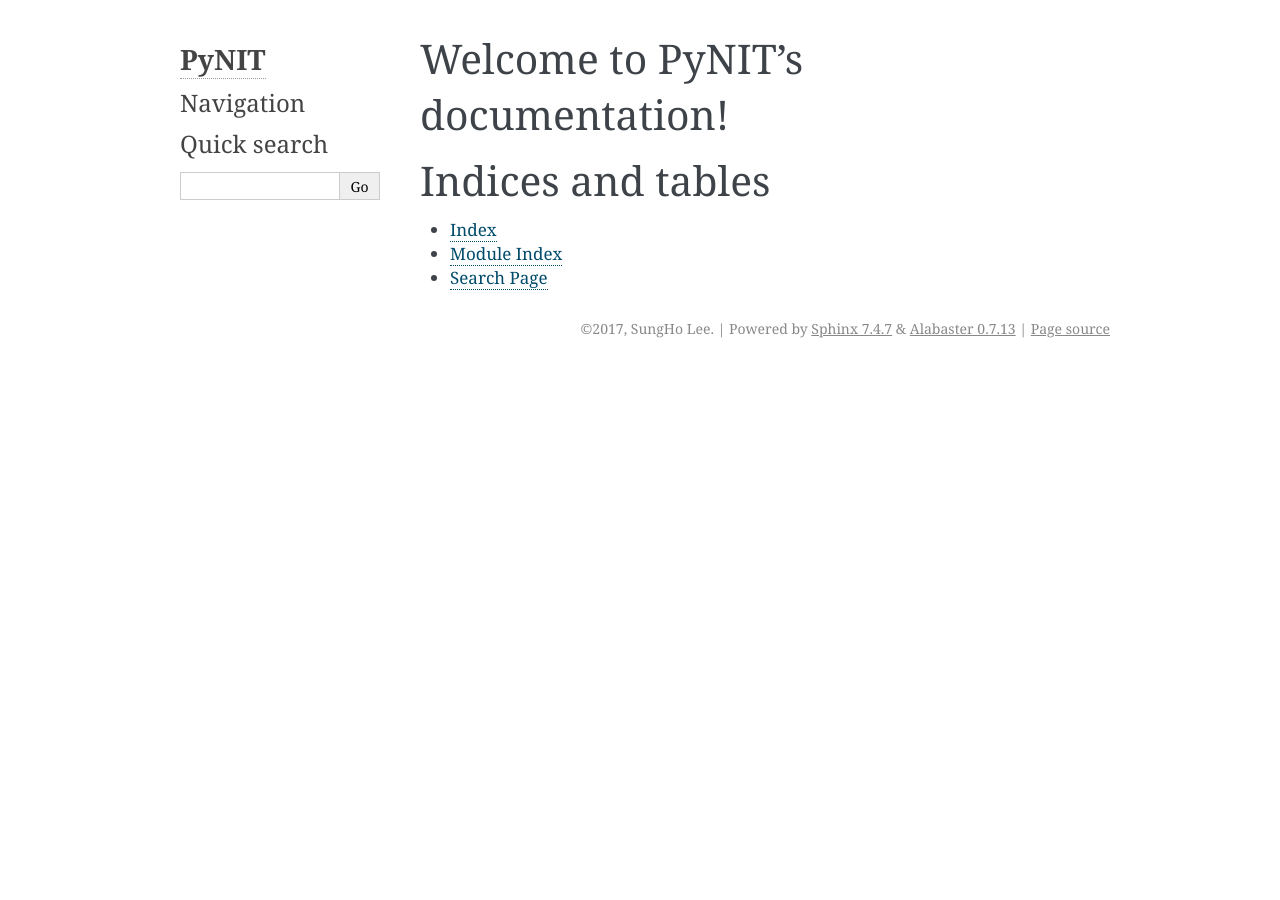
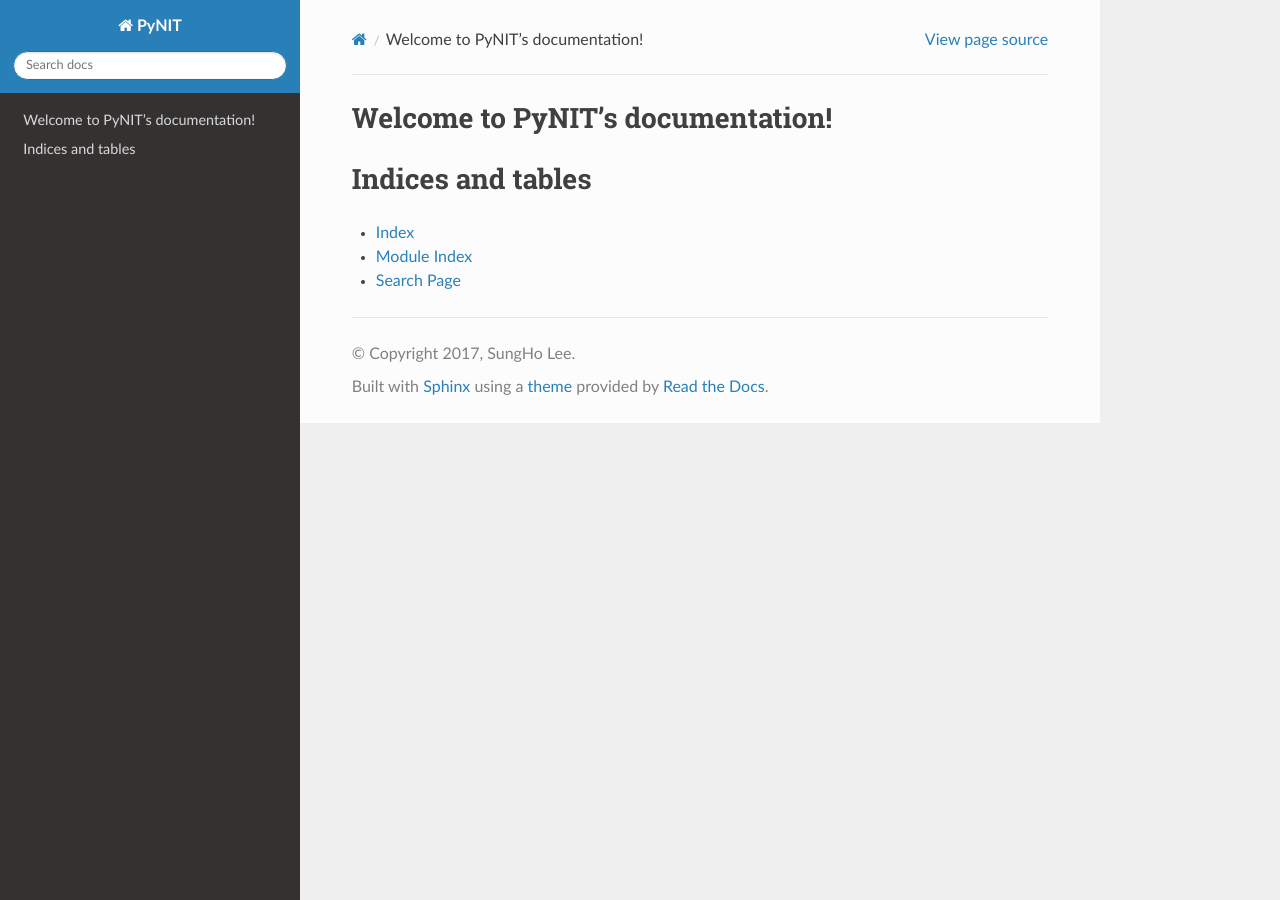
Before and after one commit to dvm-shlee/PyNIT, a Sphinx documentation site: the page built from docs/source/index.rst, in a window 1280 px wide. Built offline with Sphinx 7.4.7 and the Read the Docs theme 2.0.0, drawn with Linux system fonts in a browser that asks for light colours.

Commit message:
Regular updates -170711.01 Major: Stabilization

```diff
--- a/docs/source/conf.py
+++ b/docs/source/conf.py
@@ -19,7 +19,7 @@
 # import os
 # import sys
 # sys.path.insert(0, os.path.abspath('.'))
-import alabaster
+import sphinx_rtd_theme
 
 # -- General configuration ------------------------------------------------
 
@@ -88,8 +88,8 @@
 # a list of builtin themes.
 #
 
-html_theme_path = [alabaster.get_path()]
-html_theme = 'alabaster'
+html_theme_path = [sphinx_rtd_theme.get_html_theme_path()]
+html_theme = 'sphinx_rtd_theme'
 
 
 # Theme options are theme-specific and customize the look and feel of a theme
```
